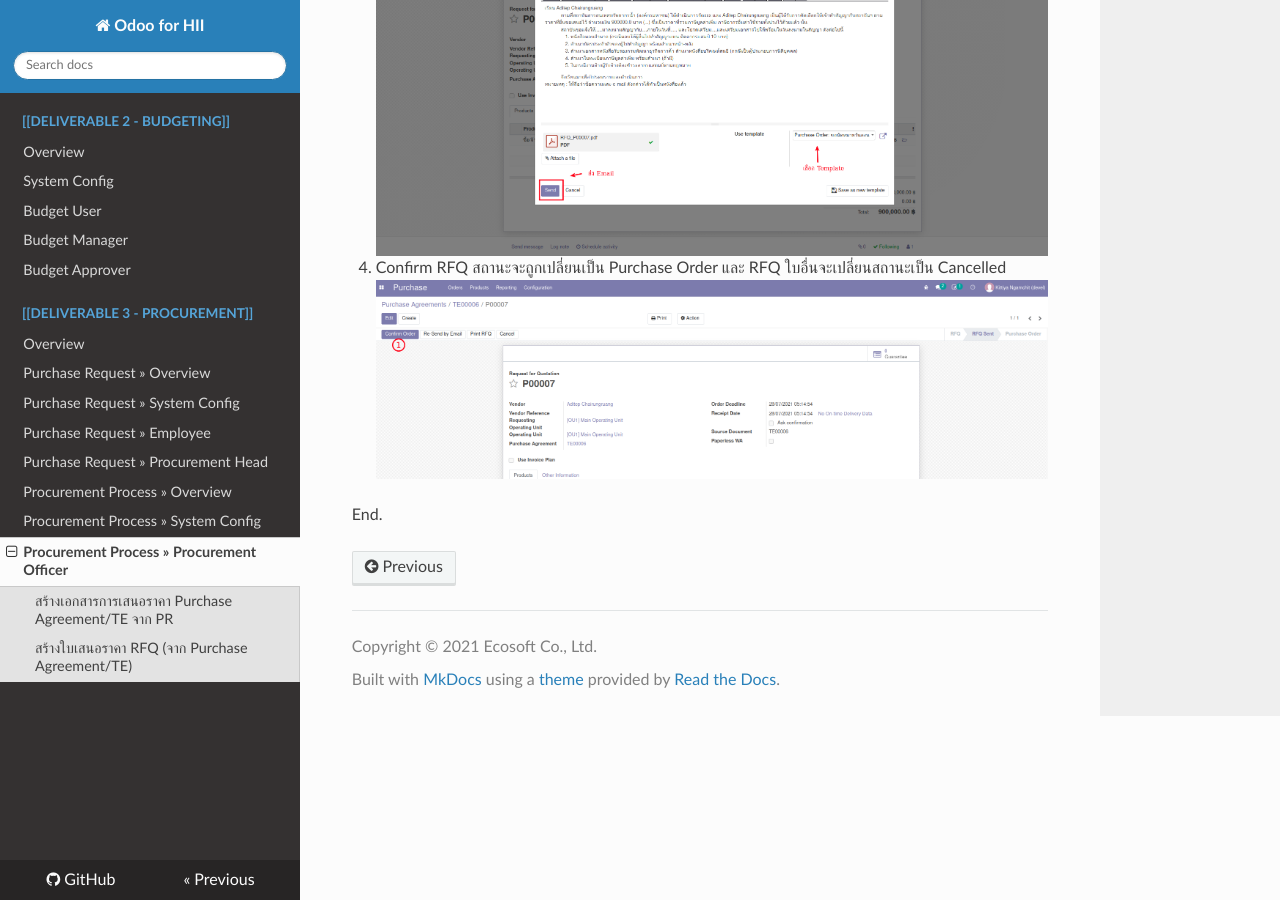
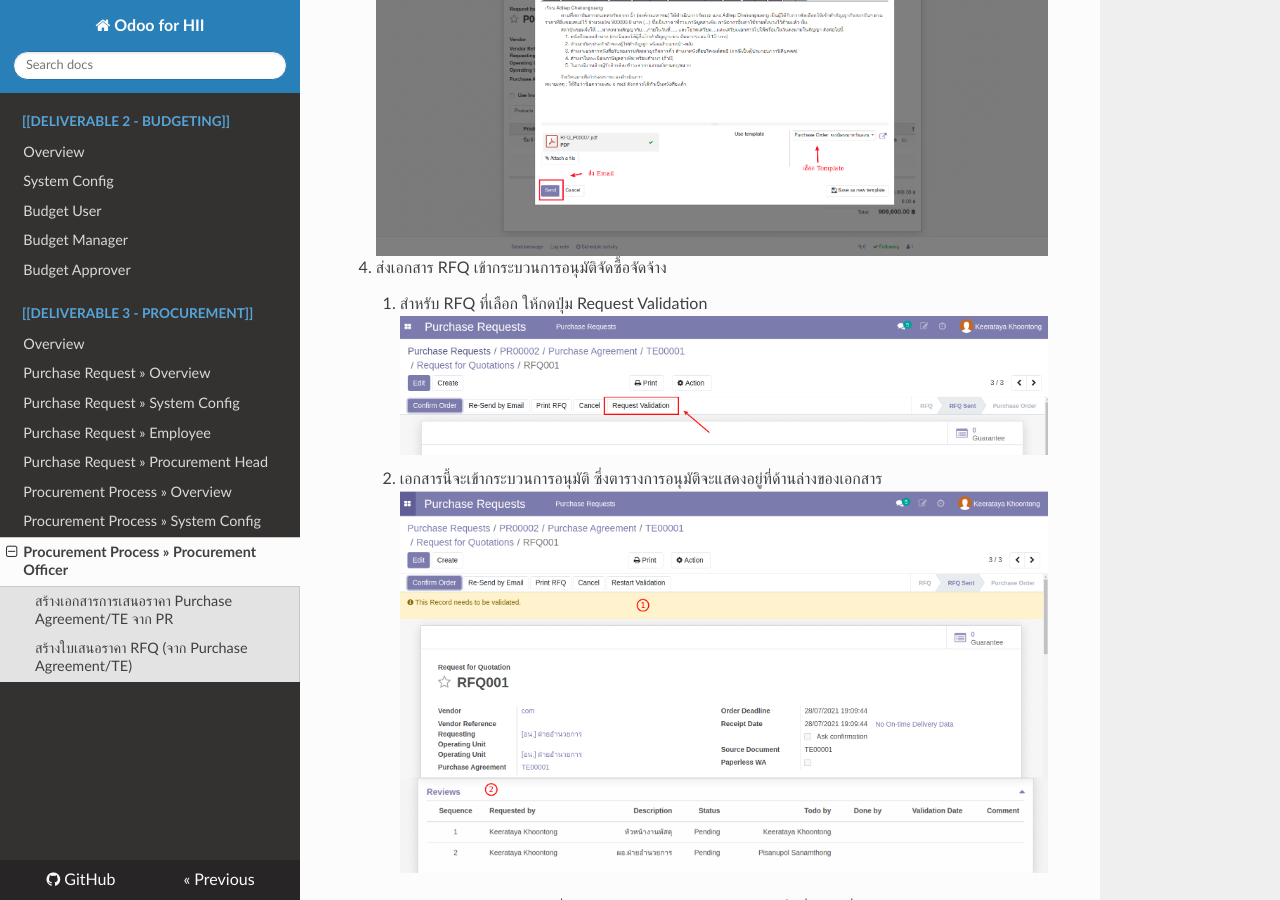
Before and after one commit to newtratip/hii-docs, an MkDocs documentation site: the page built from docs/deliverable_3/2_procurement/po3_for_procurement_officer.md, in a window 1280 px wide and 900 px high, scrolled down 3092 px. Built offline with MkDocs 1.6.1, drawn with Linux system fonts in a browser that asks for light colours; nearby versions of some CDN libraries.

Commit message:
[FIX] Section Create RfQ from TE

```diff
--- a/docs/deliverable_3/2_procurement/po3_for_procurement_officer.md
+++ b/docs/deliverable_3/2_procurement/po3_for_procurement_officer.md
@@ -57,7 +57,13 @@
 ![](img/rfq_send_by_email_1.png)
 ![](img/rfq_send_by_email_2.png)
 
-4. Confirm RFQ สถานะจะถูกเปลี่ยนเป็น Purchase Order และ RFQ ใบอื่นจะเปลี่ยนสถานะเป็น Cancelled
+4. ส่งเอกสาร RFQ เข้ากระบวนการอนุมัติจัดซื้อจัดจ้าง
+    1. สำหรับ RFQ ที่เลือก ให้กดปุ่ม Request Validation
+    ![](img/rfq_request_validation.png)
+    2. เอกสารนี้จะเข้ากระบวนการอนุมัติ ซึ่งตารางการอนุมัติจะแสดงอยู่ที่ด้านล่างของเอกสาร
+    ![](img/rfq_request_validation2.png)
+
+5. Confirm RFQ สถานะจะถูกเปลี่ยนเป็น Purchase Order และ RFQ ใบอื่นจะเปลี่ยนสถานะเป็น Cancelled
 ![](img/rfq_confirm.png)
 
 End.
```
Also changed, not shown: docs/deliverable_3/2_procurement/img/rfq_request_validation.png (added), docs/deliverable_3/2_procurement/img/rfq_request_validation2.png (added).
